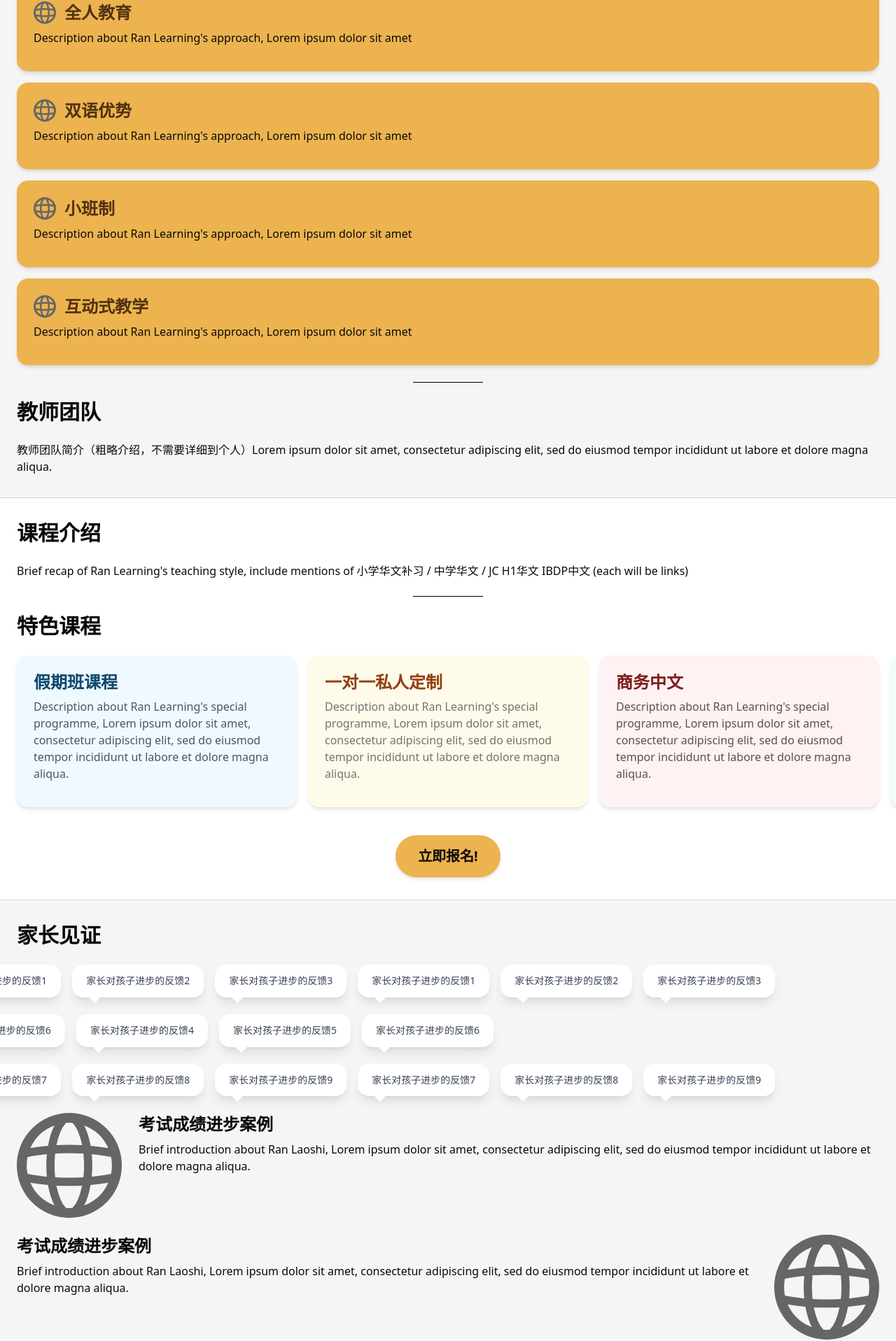
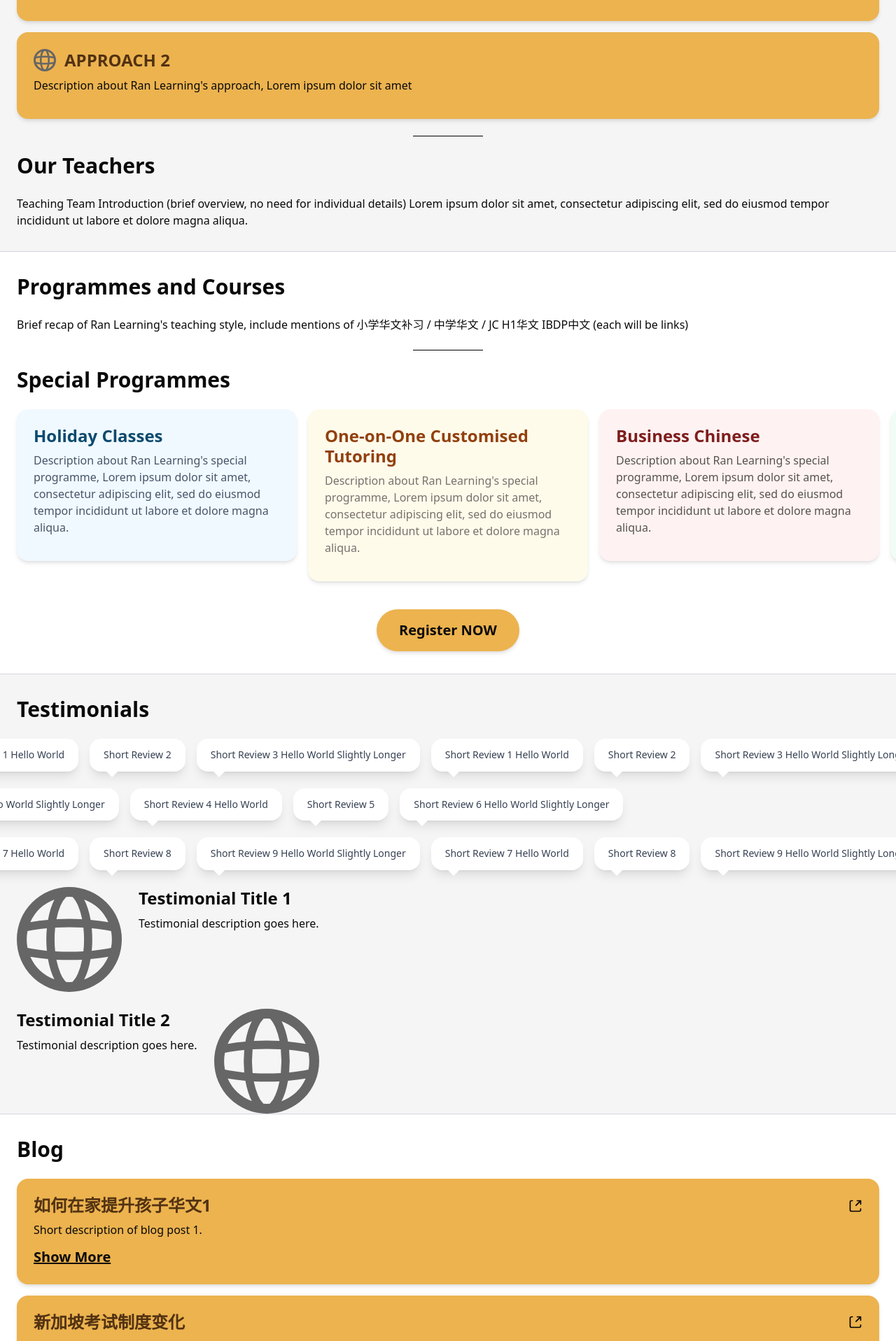
Before and after one commit to KaiTheRedNinja/ranlearning, a Next.js app: page / in a window 1280 px wide. Shown: the part 2410-4327 px from the top of the page at 70% size. Built offline with nearby package versions, Linux system fonts and the light colour scheme.

Commit message:
add localisation to everything

```diff
--- a/src/components/scrollingReviews.tsx
+++ b/src/components/scrollingReviews.tsx
@@ -1,18 +1,6 @@
 import React from 'react';
 
-export default function ScrollingReviews() {
-  const reviews = [
-    "家长对孩子进步的反馈1",
-    "家长对孩子进步的反馈2",
-    "家长对孩子进步的反馈3",
-    "家长对孩子进步的反馈4",
-    "家长对孩子进步的反馈5",
-    "家长对孩子进步的反馈6",
-    "家长对孩子进步的反馈7",
-    "家长对孩子进步的反馈8",
-    "家长对孩子进步的反馈9",
-  ]
-
+export default function ScrollingReviews({ reviews }: { reviews: string[] }) {
   const reviewsPerRow = 3;
   const rows = Math.ceil(reviews.length / reviewsPerRow);
 
--- a/src/lib/localisation.tsx
+++ b/src/lib/localisation.tsx
@@ -25,7 +25,9 @@ interface LocalizedContent {
       name: string
       description: string
       icon: string
-    }[]
+    }[],
+    teachingTeamTitle: string
+    teachingTeam: string
   };
   coursesSection: {
     courseSummary: string
@@ -106,7 +108,9 @@ const translations: Record<Language, LocalizedContent> = {
           description: "Description about Ran Learning's approach, Lorem ipsum dolor sit amet",
           icon: "/globe.svg"
         }
-      ]
+      ],
+      teachingTeamTitle: "Our Teachers",
+      teachingTeam: "Teaching Team Introduction (brief overview, no need for individual details) Lorem ipsum dolor sit amet, consectetur adipiscing elit, sed do eiusmod tempor incididunt ut labore et dolore magna aliqua."
     },
     coursesSection: {
       courseSummary: "Brief recap of Ran Learning's teaching style, include mentions of 小学华文补习  /  中学华文 / JC H1华文 IBDP中文 (each will be links)",
@@ -158,13 +162,13 @@ const translations: Record<Language, LocalizedContent> = {
         {
           title: "Testimonial Title 1",
           description: "Testimonial description goes here.",
-          image: "/path/to/image.jpg",
+          image: "/globe.svg",
           imageOnLeft: true
         },
         {
           title: "Testimonial Title 2",
           description: "Testimonial description goes here.",
-          image: "/path/to/image.jpg",
+          image: "/globe.svg",
           imageOnLeft: false
         }
       ]
@@ -172,17 +176,17 @@ const translations: Record<Language, LocalizedContent> = {
     blogSection: {
       blogItems: [
         {
-          title: "Blog Post 1",
+          title: "如何在家提升孩子华文1",
           shortDescription: "Short description of blog post 1.",
           fullContentLink: "/blog/post-1"
         },
         {
-          title: "Blog Post 1",
+          title: "新加坡考试制度变化",
           shortDescription: "Short description of blog post 1.",
           fullContentLink: "/blog/post-1"
         },
         {
-          title: "Blog Post 1",
+          title: "免费下载",
           shortDescription: "Short description of blog post 1.",
           fullContentLink: "/blog/post-1"
         }
@@ -239,45 +243,57 @@ const translations: Record<Language, LocalizedContent> = {
     homeSection: {
       briefIntroduction: "Brief Introduction Goes Here ...",
       schoolFeatures: [
-        "Feature 1",
-        "Feature 2",
-        "Feature 3"
+        "学校特色/优势 1",
+        "学校特色/优势 2",
+        "学校特色/优势 3"
       ]
     },
     aboutSection: {
       approaches: [
         {
-          name: "APPROACH 1",
+          name: "全人教育",
           description: "Description about Ran Learning's approach, Lorem ipsum dolor sit amet",
           icon: "/globe.svg"
         },
         {
-          name: "APPROACH 2",
+          name: "双语优势",
+          description: "Description about Ran Learning's approach, Lorem ipsum dolor sit amet",
+          icon: "/globe.svg"
+        },
+        {
+          name: "小班制",
+          description: "Description about Ran Learning's approach, Lorem ipsum dolor sit amet",
+          icon: "/globe.svg"
+        },
+        {
+          name: "互动式教学",
           description: "Description about Ran Learning's approach, Lorem ipsum dolor sit amet",
           icon: "/globe.svg"
         }
-      ]
+      ],
+      teachingTeamTitle: "教师团队",
+      teachingTeam: "教师团队简介（粗略介绍，不需要详细到个人）Lorem ipsum dolor sit amet, consectetur adipiscing elit, sed do eiusmod tempor incididunt ut labore et dolore magna aliqua. "
     },
     coursesSection: {
       courseSummary: "Brief recap of Ran Learning's teaching style, include mentions of 小学华文补习  /  中学华文 / JC H1华文 IBDP中文 (each will be links)",
       specialProgrameTitle: "Special Programmes",
       specialProgrammes: [
         {
-          title: "Holiday Classes",
+          title: "假期班课程",
           description: "Description about Ran Learning's special programme, Lorem ipsum dolor sit amet, consectetur adipiscing elit, sed do eiusmod tempor incididunt ut labore et dolore magna aliqua.",
           backgroundColor: "#f0f9ff",
           titleColor: "#0c4a6e",
           bodyColor: "#475569"
         },
         {
-          title: "One-on-One Customised Tutoring",
+          title: "一对一私人定制",
           description: "Description about Ran Learning's special programme, Lorem ipsum dolor sit amet, consectetur adipiscing elit, sed do eiusmod tempor incididunt ut labore et dolore magna aliqua.",
           backgroundColor: "#fffbeb",
           titleColor: "#92400e",
           bodyColor: "#78716c"
         },
         {
-          title: "Business Chinese",
+          title: "商务中文",
           description: "Description about Ran Learning's special programme, Lorem ipsum dolor sit amet, consectetur adipiscing elit, sed do eiusmod tempor incididunt ut labore et dolore magna aliqua.",
           backgroundColor: "#fef2f2",
           titleColor: "#7f1d1d",
@@ -306,15 +322,15 @@ const translations: Record<Language, LocalizedContent> = {
       ],
       longReviews: [
         {
-          title: "Testimonial Title 1",
+          title: "考试成绩进步案例",
           description: "Testimonial description goes here.",
-          image: "/path/to/image.jpg",
+          image: "/globe.svg",
           imageOnLeft: true
         },
         {
-          title: "Testimonial Title 2",
+          title: "考试成绩进步案例",
           description: "Testimonial description goes here.",
-          image: "/path/to/image.jpg",
+          image: "/globe.svg",
           imageOnLeft: false
         }
       ]
@@ -365,7 +381,15 @@ const translations: Record<Language, LocalizedContent> = {
     faqSection: {
       questionsAndAnswers: [
         {
-          question: "QUESTION GOES HERE",
+          question: "课程如何安排？",
+          answer: "ANSWER GOES HERE"
+        },
+        {
+          question: "学费怎么支付？",
+          answer: "ANSWER GOES HERE"
+        },
+        {
+          question: "如果缺课怎么办？",
           answer: "ANSWER GOES HERE"
         }
       ]
--- a/src/sections/about.tsx
+++ b/src/sections/about.tsx
@@ -1,41 +1,25 @@
 import Card from "@/components/card";
+import { useLanguage } from "@/lib/localisation";
 
 export default function About() {
+  const { t } = useLanguage();
+
   return (
     <div className="flex flex-col gap-6" style={{ backgroundColor: '#f5f5f5' }}>
       <div className="px-6 mt-8">
-        <h2 className="text-3xl font-bold">公司愿景、教育理念、办学特色</h2>
+        <h2 className="text-3xl font-bold">{t.sectionTitles.aboutUs}</h2>
       </div>
 
       <div className="px-6 gap-4 flex flex-col">
-        <Card
-          title="全人教育"
-          icon="/globe.svg"
-          description="Description about Ran Learning's approach, Lorem ipsum dolor sit amet"
-          backgroundColor="#ECB34F"
-          titleColor="#523211"
-        />
-        <Card
-          title="双语优势"
-          icon="/globe.svg"
-          description="Description about Ran Learning's approach, Lorem ipsum dolor sit amet"
-          backgroundColor="#ECB34F"
-          titleColor="#523211"
-        />
-        <Card
-          title="小班制"
-          icon="/globe.svg"
-          description="Description about Ran Learning's approach, Lorem ipsum dolor sit amet"
-          backgroundColor="#ECB34F"
-          titleColor="#523211"
-        />
-        <Card
-          title="互动式教学"
-          icon="/globe.svg"
-          description="Description about Ran Learning's approach, Lorem ipsum dolor sit amet"
-          backgroundColor="#ECB34F"
-          titleColor="#523211"
-        />
+        {t.aboutSection.approaches.map((approach, index) => (
+          <Card
+            title={approach.name}
+            icon={approach.icon}
+            description={approach.description}
+            backgroundColor="#ECB34F"
+            titleColor="#523211"
+          />
+        ))}
       </div>
 
       <div className="mx-auto w-full flex flex-col items-center">
@@ -43,12 +27,12 @@ export default function About() {
       </div>
 
       <div className="px-6">
-        <h2 className="text-3xl font-bold">教师团队</h2>
+        <h2 className="text-3xl font-bold">{t.aboutSection.teachingTeamTitle}</h2>
       </div>
 
       <div className="px-6 gap-4 flex flex-col mb-8">
         <p className="text-md">
-          教师团队简介（粗略介绍，不需要详细到个人）Lorem ipsum dolor sit amet, consectetur adipiscing elit, sed do eiusmod tempor incididunt ut labore et dolore magna aliqua.
+          {t.aboutSection.teachingTeam}
         </p>
       </div>
     </div>
--- a/src/sections/blog.tsx
+++ b/src/sections/blog.tsx
@@ -1,42 +1,29 @@
 'use client';
 
 import Card from "@/components/card";
+import { useLanguage } from "@/lib/localisation";
 
 export default function Blog() {
+  const { t } = useLanguage();
+
   return (
     <div className="flex flex-col gap-6" style={{ backgroundColor: '#fff' }}>
       <div className="px-6 mt-8">
-        <h2 className="text-3xl font-bold">资源中心</h2>
+        <h2 className="text-3xl font-bold">{t.sectionTitles.blog}</h2>
       </div>
 
       <div className="px-6 gap-4 flex flex-col mb-8">
+        {t.blogSection.blogItems.map((item, index) => (
           <Card
-          title="如何在家提升孩子华文"
+            title={item.title}
             trailingIcon="open-in-new.svg"
-          description="Lorem ipsum dolor sit amet, consectetur adipiscing elit, sed do eiusmod tempor incididunt ut labore et dolore magna aliqua. "
+            description={item.shortDescription}
             showMore={true}
             onClick={() => { console.log("Blog item pressed!") }}
             backgroundColor="#ECB34F"
             titleColor="#523211"
           />
-        <Card
-          title="新加坡考试制度变化"
-          trailingIcon="open-in-new.svg"
-          description="Lorem ipsum dolor sit amet, consectetur adipiscing elit, sed do eiusmod tempor incididunt ut labore et dolore magna aliqua. "
-          showMore={true}
-          onClick={() => { console.log("Blog item pressed!") }}
-          backgroundColor="#ECB34F"
-          titleColor="#523211"
-        />
-        <Card
-          title="免费下载"
-          trailingIcon="open-in-new.svg"
-          description="Lorem ipsum dolor sit amet, consectetur adipiscing elit, sed do eiusmod tempor incididunt ut labore et dolore magna aliqua. "
-          showMore={true}
-          onClick={() => { console.log("Blog item pressed!") }}
-          backgroundColor="#ECB34F"
-          titleColor="#523211"
-        />
+        ))}
       </div>
     </div>
   );
--- a/src/sections/contact.tsx
+++ b/src/sections/contact.tsx
@@ -1,10 +1,14 @@
 'use client';
 
+import { useLanguage } from "@/lib/localisation";
+
 export default function Contact() {
+  const { t } = useLanguage();
+
   return (
     <div className="flex flex-col gap-6" style={{ backgroundColor: '#f5f5f5' }}>
       <div className="px-6 mt-8">
-        <h2 className="text-3xl font-bold">报名与联络</h2>
+        <h2 className="text-3xl font-bold">{t.sectionTitles.contactUs}</h2>
       </div>
 
       <div className="px-12 gap-4 flex flex-col">
@@ -25,7 +29,7 @@ export default function Contact() {
               lineHeight: '1.2'
             }}
           >
-            立即报名
+            {t.registerNow}
           </h1>
         </div>
       </div>
@@ -35,10 +39,11 @@ export default function Contact() {
       </div>
 
       <div className="px-6 mb-8 flex flex-col gap-1">
-        <p className="text-xl"><b>💌 Email</b>: XXXXXX@XXXXX</p>
-        <p className="text-xl"><b>☎️ Phone</b>: +65 XXXX XXXX</p>
-        <p className="text-xl"><b>💬 WhatsApp</b>: +65 XXXX XXXX</p>
-        <p className="text-xl"><b>🏠 Address</b>: XXXXXXXXX</p>
+        {t.contactSection.contactItems.map((item, index) => (
+          <p key={index} className="text-xl">
+            <b>{item.icon} {item.contactMethod}</b>: {item.detail}
+          </p>
+        ))}
       </div>
     </div>
   );
--- a/src/sections/courses.tsx
+++ b/src/sections/courses.tsx
@@ -1,17 +1,21 @@
 'use client'
 
 import Card from "@/components/card"
+import { useLanguage } from "@/lib/localisation"
+
 
 export default function Courses() {
+  const { t } = useLanguage();
+
   return (
     <div className="flex flex-col gap-6" style={{ backgroundColor: '#fff' }}>
       <div className="px-6 mt-8">
-        <h2 className="text-3xl font-bold">课程介绍</h2>
+        <h2 className="text-3xl font-bold">{t.sectionTitles.programmesAndCourses}</h2>
       </div>
 
       <div className="px-6 gap-4 flex flex-col">
         <p className="text-md">
-          Brief recap of Ran Learning's teaching style, include mentions of 小学华文补习  /  中学华文 / JC H1华文 IBDP中文 (each will be links)
+          {t.coursesSection.courseSummary}
         </p>
       </div>
 
@@ -20,52 +24,24 @@ export default function Courses() {
       </div>
 
       <div className="px-6">
-        <h2 className="text-3xl font-bold">特色课程</h2>
+        <h2 className="text-3xl font-bold">{t.coursesSection.specialProgrameTitle}</h2>
       </div>
 
       {/* Horizontal scroll view */}
       <div className="">
         <div className="overflow-x-auto">
           <div className="flex gap-4 px-6 pb-4" style={{ width: 'max-content' }}>
-            <div style={{ width: "400px", maxWidth: '66.666vw' }}>
-              <Card
-                title="假期班课程"
-                description="Description about Ran Learning's special programme, Lorem ipsum dolor sit amet, consectetur adipiscing elit, sed do eiusmod tempor incididunt ut labore et dolore magna aliqua."
-                backgroundColor="#f0f9ff"
-                titleColor="#0c4a6e"
-                bodyColor="#475569"
-              />
-            </div>
-
-            <div style={{ width: "400px", maxWidth: '66.666vw' }}>
-              <Card
-                title="一对一私人定制"
-                description="Description about Ran Learning's special programme, Lorem ipsum dolor sit amet, consectetur adipiscing elit, sed do eiusmod tempor incididunt ut labore et dolore magna aliqua."
-                backgroundColor="#fffbeb"
-                titleColor="#92400e"
-                bodyColor="#78716c"
-              />
-            </div>
-
-            <div style={{ width: "400px", maxWidth: '66.666vw' }}>
-              <Card
-                title="商务中文"
-                description="Description about Ran Learning's special programme, Lorem ipsum dolor sit amet, consectetur adipiscing elit, sed do eiusmod tempor incididunt ut labore et dolore magna aliqua."
-                backgroundColor="#fef2f2"
-                titleColor="#7f1d1d"
-                bodyColor="#57534e"
-              />
-            </div>
-
-            <div style={{ width: "400px", maxWidth: '66.666vw' }}>
-              <Card
-                title="?"
-                description="Description about Ran Learning's special programme, Lorem ipsum dolor sit amet, consectetur adipiscing elit, sed do eiusmod tempor incididunt ut labore et dolore magna aliqua."
-                backgroundColor="#f0fdf4"
-                titleColor="#14532d"
-                bodyColor="#44403c"
-              />
-            </div>
+            {t.coursesSection.specialProgrammes.map((programme, index) => (
+              <div key={index} style={{ width: "400px", maxWidth: '66.666vw' }}>
+                <Card
+                  title={programme.title}
+                  description={programme.description}
+                  backgroundColor={programme.backgroundColor}
+                  titleColor={programme.titleColor}
+                  bodyColor={programme.bodyColor}
+                />
+              </div>
+            ))}
           </div>
         </div>
       </div>
@@ -79,7 +55,7 @@ export default function Courses() {
           }}
         >
           <p className="py-4 px-8 text-center font-bold text-xl">
-            立即报名!
+            {t.registerNow}
           </p>
         </div>
       </div>
--- a/src/sections/testimonials.tsx
+++ b/src/sections/testimonials.tsx
@@ -1,17 +1,28 @@
 import Card from "@/components/card";
 import ScrollingReviews from "@/components/scrollingReviews";
+import { useLanguage } from "@/lib/localisation";
 
 export default function Testimonials() {
+  const { t } = useLanguage();
+
   return (
     <div className="flex flex-col gap-6" style={{ backgroundColor: '#f5f5f5' }}>
       <div className="px-6 mt-8">
-        <h2 className="text-3xl font-bold">家长见证</h2>
+        <h2 className="text-3xl font-bold">{t.sectionTitles.testimonials}</h2>
       </div>
 
-      <ScrollingReviews />
+      <ScrollingReviews reviews={t.testimonialsSection.shortReviews} />
 
-      {/* image on the left, title then description on the right */}
-      <div className="px-6 flex flex-row items-center md:items-start gap-6">
+      {t.testimonialsSection.longReviews.map((review, index) => (
+        <div key={index} className="px-6 flex flex-row items-center md:items-start gap-6">
+          {review.imageOnLeft ? (<></>) : (
+            <div>
+              <h3 className="text-2xl font-semibold mb-2">{review.title}</h3>
+              <p className="text-md">
+                {review.description}
+              </p>
+            </div>
+          )}
           <div
             className="flex-shrink-0 overflow-hidden max-w-[30%]"
             style={{
@@ -20,43 +31,21 @@ export default function Testimonials() {
             }}
           >
             <img
-            src="globe.svg"
-            alt="Ran Laoshi"
+              src={review.image}
+              alt={review.title}
               className="w-full h-full object-cover"
             />
           </div>
+          {!review.imageOnLeft ? (<></>) : (
             <div>
-          <h3 className="text-2xl font-semibold mb-2">考试成绩进步案例</h3>
+              <h3 className="text-2xl font-semibold mb-2">{review.title}</h3>
               <p className="text-md">
-            Brief introduction about Ran Laoshi, Lorem ipsum dolor sit amet, consectetur adipiscing elit, sed do eiusmod
-            tempor incididunt ut labore et dolore magna aliqua.
+                {review.description}
               </p>
             </div>
+          )}
         </div>
-
-      <div className="px-6 mb-8 flex flex-row items-center md:items-start gap-6">
-        <div>
-          <h3 className="text-2xl font-semibold mb-2">考试成绩进步案例</h3>
-          <p className="text-md">
-            Brief introduction about Ran Laoshi, Lorem ipsum dolor sit amet, consectetur adipiscing elit, sed do eiusmod
-            tempor incididunt ut labore et dolore magna aliqua.
-          </p>
-        </div>
-
-        <div
-          className="flex-shrink-0 overflow-hidden max-w-[30%]"
-          style={{
-            width: '150px',
-            height: '150px',
-          }}
-        >
-          <img
-            src="globe.svg"
-            alt="Ran Laoshi"
-            className="w-full h-full object-cover"
-          />
-        </div>
-      </div>
+      ))}
     </div>
   );
 }
--- a/src/sections/titleBar.tsx
+++ b/src/sections/titleBar.tsx
@@ -60,31 +60,31 @@ export default function TitleBar() {
       <DropdownMenuContent className="w-56" align="start">
         <DropdownMenuGroup>
           <DropdownMenuItem>
-            Home
+            {t.sectionTitles.home}
           </DropdownMenuItem>
           <DropdownMenuItem>
-            About Us
+            {t.sectionTitles.aboutUs}
           </DropdownMenuItem>
           <DropdownMenuItem>
-            Programmes and Courses
+            {t.sectionTitles.programmesAndCourses}
           </DropdownMenuItem>
           <DropdownMenuItem>
-            Testimonials
+            {t.sectionTitles.testimonials}
           </DropdownMenuItem>
           <DropdownMenuItem>
-            Blog
+            {t.sectionTitles.blog}
           </DropdownMenuItem>
           <DropdownMenuItem>
-            Contact Us
+            {t.sectionTitles.contactUs}
           </DropdownMenuItem>
           <DropdownMenuItem>
-            FAQ
+            {t.sectionTitles.faq}
           </DropdownMenuItem>
         </DropdownMenuGroup>
         <DropdownMenuSeparator />
         <DropdownMenuGroup>
           <DropdownMenuItem>
-            Register
+            {t.registerNow}
           </DropdownMenuItem>
         </DropdownMenuGroup>
       </DropdownMenuContent>
@@ -96,7 +96,7 @@ export default function TitleBar() {
       {/* Left side: Circle + Title */}
       <div className="flex items-center gap-5">
         <img src="/logo.png" alt="Logo" className="w-10 h-10 rounded-full" />
-        <h1 className="text-2xl font-semibold text-gray-800">Ran Learning</h1>
+        <h1 className="text-2xl font-semibold text-gray-800">{t.ranlearning}</h1>
       </div>
 
       {/* Middle: Horizontal Navigator, but only for large screens */}
```
Also changed, not shown: src/sections/faq.tsx (+12 -25 lines), src/sections/home.tsx (+7 -9 lines). Lines whose indentation alone changed are shown as unchanged.
